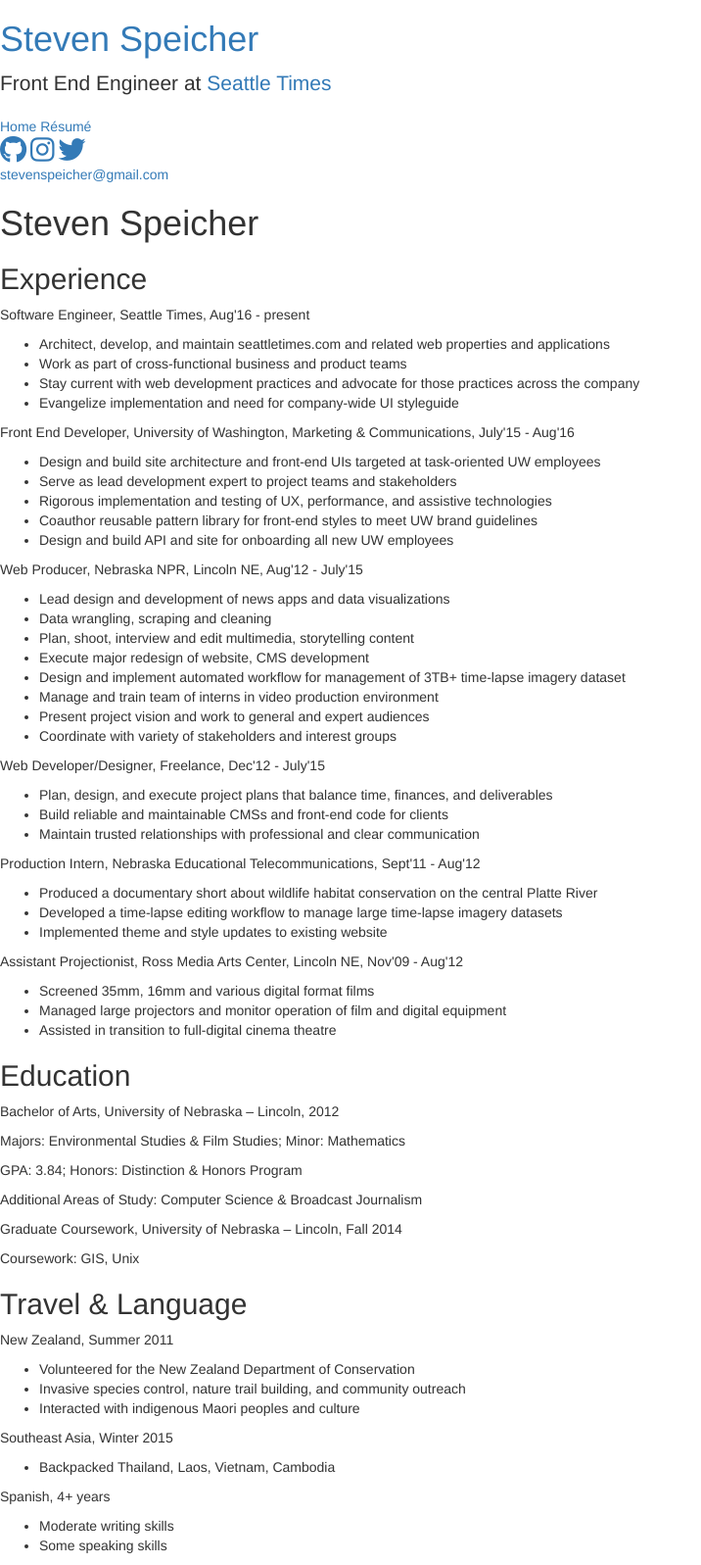
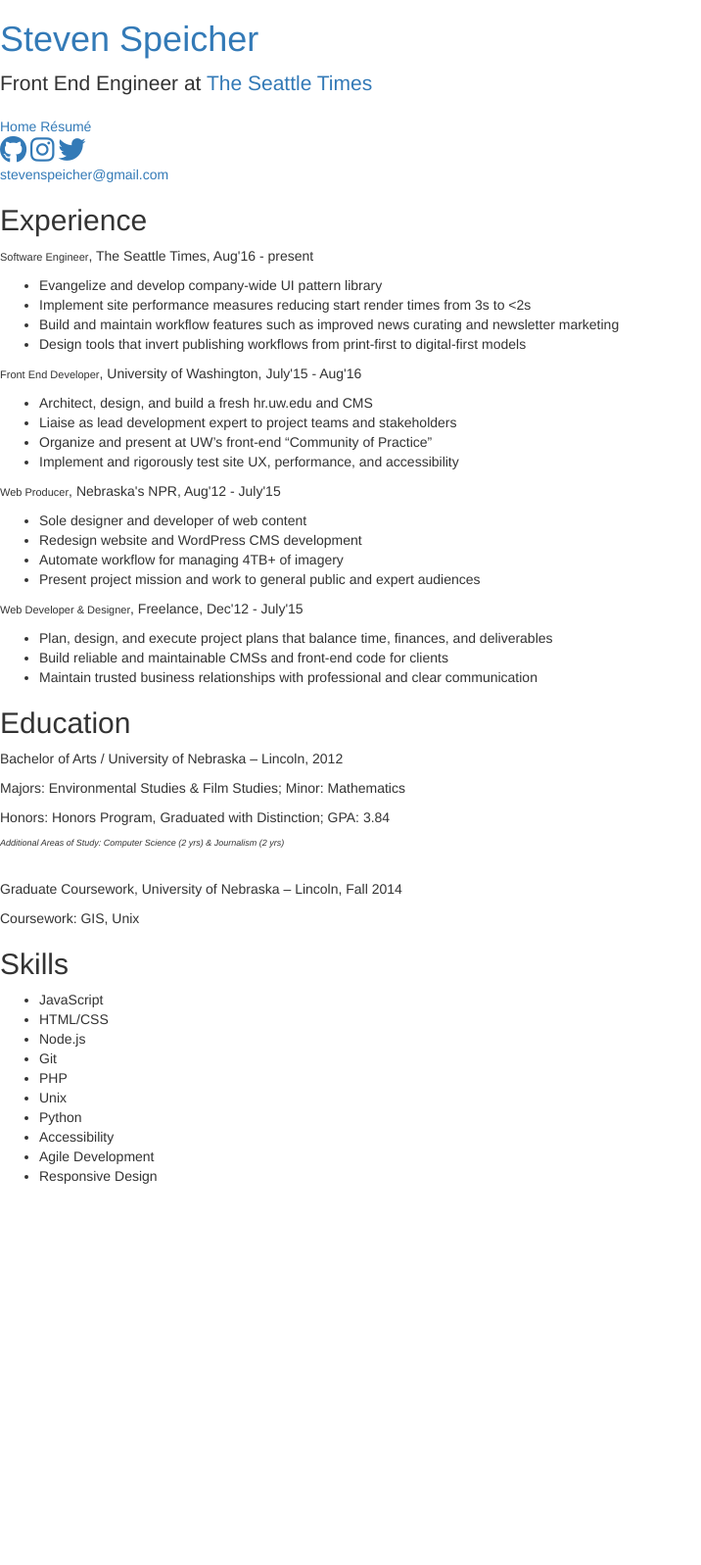
Before and after one commit to stvnspchr/stvnspchr.github.io, a Jekyll site: the page built from resume/index.html, in a window 1280 px wide. Shown: the whole page at 98% size, without its empty margins (0-716 px from the left). Built offline with Jekyll 4.4.1, drawn with Linux system fonts in a browser that asks for light colours; nearby versions of some CDN libraries; library files that are not in the unit come from our copies; after the commit the page ends 1220 px from its top, so only the background shows below that.

Commit message:
Some updates

```diff
--- a/_config.yml
+++ b/_config.yml
@@ -1,7 +1,7 @@
 # Setup
 title:            Steven Speicher
 tagline:          'Software Engineer'
-description:      'Front End Engineer at <a target="_blank" href="http://seattletimes.com">Seattle Times</a>'
+description:      'Front End Engineer at <a target="_blank" href="http://seattletimes.com">The Seattle Times</a>'
 url:              http://www.stvnspchr.com
 baseurl:          /
 assets: 		  http://assets.stvnspchr.com/img/
--- a/_includes/head.html
+++ b/_includes/head.html
@@ -20,8 +20,6 @@
   <link rel="stylesheet" href="{{ site.baseurl }}public/css/styles.css">
   <link rel="stylesheet" href="{{ site.baseurl }}public/css/bootstrap.css">
 
-
-  <link rel="stylesheet" href="http://fonts.googleapis.com/css?family=PT+Sans:400,400italic,700|Abril+Fatface">
   <link rel="stylesheet" href="{{ site.baseurl }}public/fonts/font-awesome.min.css">
 
   <!-- Icons -->
--- a/public/css/poole.css
+++ b/public/css/poole.css
@@ -389,7 +389,7 @@
   overflow: hidden; /* clearfix */
   margin-left: -1rem;
   margin-right: -1rem;
-  font-family: "PT Sans", Helvetica, Arial, sans-serif;
+  font-family: Avenir, Helvetica, Arial, sans-serif;
   color: #ccc;
   text-align: center;
 }
--- a/resume/index.html
+++ b/resume/index.html
@@ -5,88 +5,65 @@
 
 <div class="resume">
 
-<h1>Steven Speicher</h1>
-
 <h2>Experience</h2>
 
-<p><span class="bold">Software Engineer</span>, Seattle Times, Aug'16 - present</p>
+<p><span class="bold" style="font-size: 1.1rem;">Software Engineer</span>, The Seattle Times, Aug'16 - present</p>
 <ul>
-	<li>Architect, develop, and maintain seattletimes.com and related web properties and applications</li>
-	<li>Work as part of cross-functional business and product teams</li>
-	<li>Stay current with web development practices and advocate for those practices across the company</li>
-	<li>Evangelize implementation and need for company-wide UI styleguide</li>
+    <li>Evangelize and develop company-wide UI pattern library</li>
+    <li>Implement site performance measures reducing start render times from 3s to <2s</li>
+    <li>Build and maintain workflow features such as improved news curating and newsletter marketing</li>
+    <li>Design tools that invert publishing workflows from print-first to digital-first models</li>
 </ul>
 
-<p><span class="bold">Front End Developer</span>, University of Washington, Marketing & Communications, July'15 - Aug'16</p>
+<p><span class="bold" style="font-size: 1.1rem;">Front End Developer</span>, University of Washington, July'15 - Aug'16</p>
 <ul>
-	<li>Design and build site architecture and front-end UIs targeted at task-oriented UW employees</li>
-	<li>Serve as lead development expert to project teams and stakeholders</li>
-	<li>Rigorous implementation and testing of UX, performance, and assistive technologies</li>
-	<li>Coauthor reusable pattern library for front-end styles to meet UW brand guidelines</li>
-	<li>Design and build API and site for onboarding all new UW employees</li>
+    <li>Architect, design, and build a fresh hr.uw.edu and CMS</li>
+    <li>Liaise as lead development expert to project teams and stakeholders</li>
+    <li>Organize and present at UW’s front-end “Community of Practice”</li>
+    <li>Implement and rigorously test site UX, performance, and accessibility</li>
 </ul>
 
-<p><span class="bold">Web Producer</span>, Nebraska NPR, Lincoln NE, Aug'12 - July'15</p>
+<p><span class="bold" style="font-size: 1.1rem;">Web Producer</span>, Nebraska's NPR, Aug'12 - July'15</p>
 <ul>
-	<li>Lead design and development of news apps and data visualizations</li>
-	<li>Data wrangling, scraping and cleaning</li>
-	<li>Plan, shoot, interview and edit multimedia, storytelling content</li>
-	<li>Execute major redesign of website, CMS development</li>
-	<li>Design and implement automated workflow for management of 3TB+ time-lapse imagery dataset</li>
-	<li>Manage and train team of interns in video production environment</li>
-	<li>Present project vision and work to general and expert audiences</li>
-	<li>Coordinate with variety of stakeholders and interest groups</li>
+    <li>Sole designer and developer of web content</li>
+    <li>Redesign website and WordPress CMS development</li>
+    <li>Automate workflow for managing 4TB+ of imagery</li>
+    <li>Present project mission and work to general public and expert audiences</li>
 </ul>
 
-<p><span class="bold">Web Developer/Designer</span>, Freelance, Dec'12 - July'15</p>
+<p><span class="bold" style="font-size: 1.1rem;">Web Developer & Designer</span>, Freelance, Dec'12 - July'15</p>
 <ul>
-	<li>Plan, design, and execute project plans that balance time, finances, and deliverables</li>
-	<li>Build reliable and maintainable CMSs and front-end code for clients</li>
-	<li>Maintain trusted relationships with professional and clear communication</li>
-</ul>
-
-<p><span class="bold">Production Intern</span>, Nebraska Educational Telecommunications, Sept'11 - Aug'12</p>
-<ul>
-	<li>Produced a documentary short about wildlife habitat conservation on the central Platte River</li>
-	<li>Developed a time-lapse editing workflow to manage large time-lapse imagery datasets</li>
-	<li>Implemented theme and style updates to existing website</li>
-</ul>
-
-<p><span class="bold">Assistant Projectionist</span>, Ross Media Arts Center, Lincoln NE, Nov'09 - Aug'12</p>
-<ul>
-	<li>Screened 35mm, 16mm and various digital format films</li>
-	<li>Managed large projectors and monitor operation of film and digital equipment</li>
-	<li>Assisted in transition to full-digital cinema theatre</li>
+    <li>Plan, design, and execute project plans that balance time, finances, and deliverables</li>
+    <li>Build reliable and maintainable CMSs and front-end code for clients</li>
+    <li>Maintain trusted business relationships with professional and clear communication</li>
 </ul>
 
 <h2>Education</h2>
 
-<p><span class="bold">Bachelor of Arts</span>, University of Nebraska – Lincoln, 2012</p>
+<p><span class="bold">Bachelor of Arts</span> / University of Nebraska – Lincoln, 2012</p>
 <p>Majors: Environmental Studies & Film Studies; Minor: Mathematics</p>
-<p>GPA: 3.84; Honors: Distinction & Honors Program</p>
-<p>Additional Areas of Study: Computer Science & Broadcast Journalism</p>
+<p>Honors: Honors Program, Graduated with Distinction; GPA: 3.84</p>
+<p class="gray" style="font-size: .9rem;"><em>Additional Areas of Study: Computer Science (2 yrs) & Journalism (2 yrs)</em></p>
+
+<br>
 
 <p><span class="bold">Graduate Coursework</span>, University of Nebraska – Lincoln, Fall 2014</p>
 <p>Coursework: GIS, Unix</p>
 
-<h2>Travel & Language</h2>
+<h2>Skills</h2>
 
-<p><span class="bold">New Zealand</span>, Summer 2011</p>
 <ul>
-	<li>Volunteered for the New Zealand Department of Conservation</li>
-	<li>Invasive species control, nature trail building, and community outreach</li>
-	<li>Interacted with indigenous Maori peoples and culture</li>
+<li>JavaScript </li>
+<li>HTML/CSS</li>
+<li>Node.js</li>
+<li>Git</li>
+<li>PHP</li>
+<li>Unix</li>
+<li>Python</li>
+<li>Accessibility</li>
+<li>Agile Development</li>
+<li>Responsive Design</li>
 </ul>
 
-<p><span class="bold">Southeast Asia</span>, Winter 2015</p>
-<ul>
-	<li>Backpacked Thailand, Laos, Vietnam, Cambodia</li>
-</ul>
-
-<p><span class="bold">Spanish</span>, 4+ years</p>
-<ul>
-	<li>Moderate writing skills</li>
-	<li>Some speaking skills</li>
-</ul>
 
 </div>
```
Also changed, not shown: public/css/hyde.css (+5 -2 lines), public/css/styles.css (+13 -13 lines).
